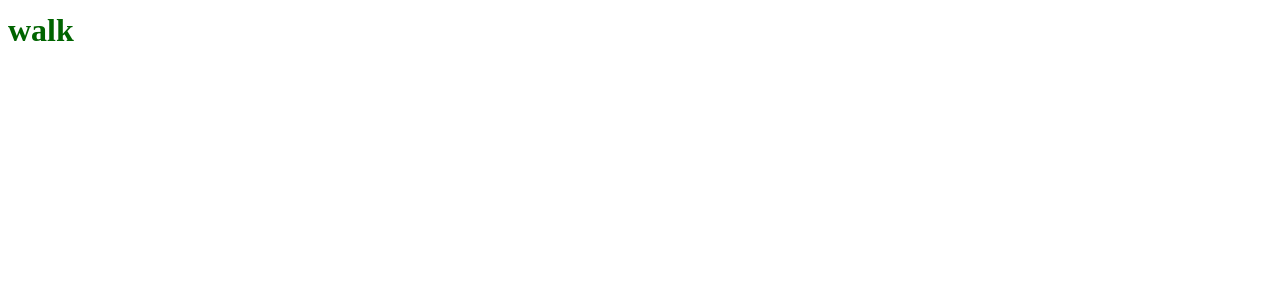
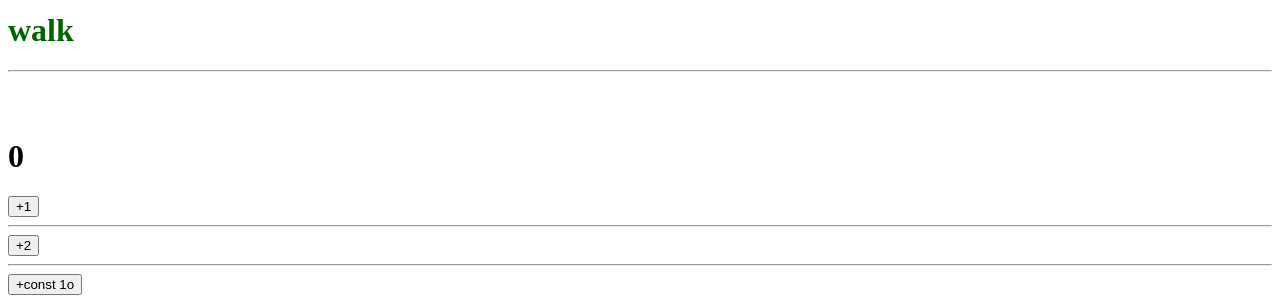
Before and after one commit to bishalkunwar/ReactJSLearning, a React (Create React App) app in the folder learning_try/: page / in a window 1280 px wide. Shown: the part 806-1106 px from the top of the page. Before the commit the page ends 876 px from the top, so only its background shows below. Built offline with nearby package versions, Linux system fonts and the light colour scheme.

Commit message:
State Queue batching concept in React JS

```diff
--- a/learning_try/src/App.js
+++ b/learning_try/src/App.js
@@ -217,6 +217,7 @@ import Gallery from "./Components/HooksForComponentsState";
 import Form from "./Components/formWithHooks";
 import FormMSG from "./Components/formSubmissionMSG";
 import StateSnap from "./Components/StateSnapshot";
+import Batching from "./Components/StateBatching";
 
 export default function App(){
   return(
@@ -226,6 +227,8 @@ export default function App(){
       <FormMSG/>
       <hr/><br/><br/>
       <StateSnap/>
+      <hr/><br/><br/>
+      <Batching/>
     </div>
   )
 };
--- /dev/null
+++ b/learning_try/src/Components/StateBatching.js
@@ -0,0 +1,40 @@
+import { useState } from "react";
+
+export default function Batching(){
+
+    const[number, setNumber]=useState(0);
+
+    function handleClick1(){
+        setNumber(number+1)
+        setNumber(number+1)
+        setNumber(number+1)
+    };
+
+    function handleClick2(){
+        setNumber(n=>n+1)
+        setNumber(n=>n+1)
+    };
+
+    function handleClick3(){
+        setNumber(10);
+    }
+    return(
+        <>
+            <h1>{number}</h1>
+            <button onClick={handleClick1}>
+                +1
+            </button>
+            <hr/>
+
+            <button onClick={handleClick2}>
+                +2
+            </button>
+
+            <hr/>
+
+            <button onClick={handleClick3}>
+                +const 1o
+            </button>
+        </>
+    )
+}
```
